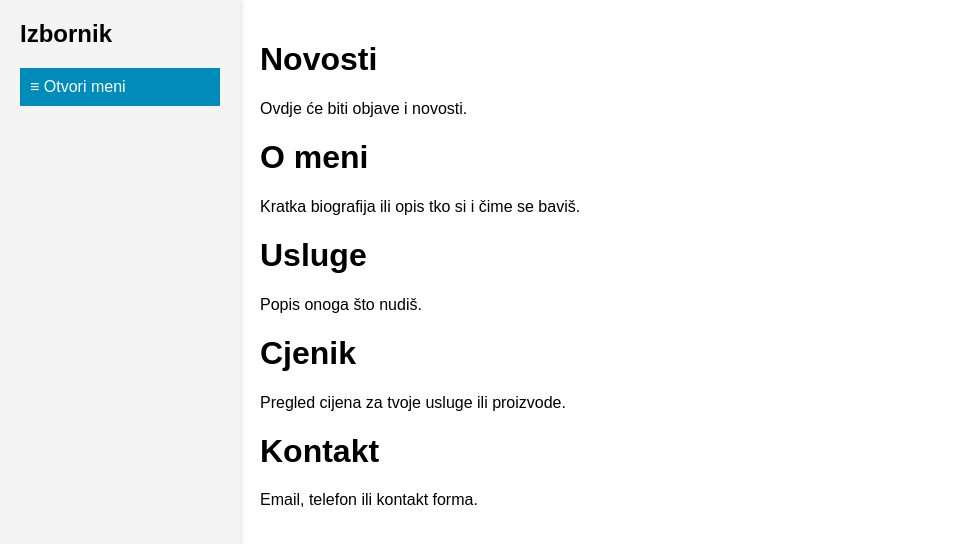
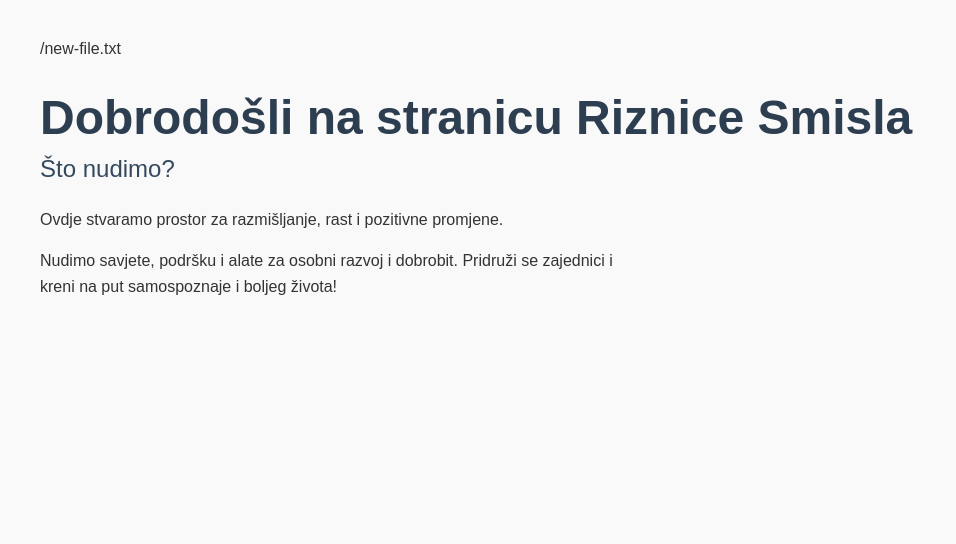
Before and after one commit to RiznicaSmisla/riznicasmisla.hr, a plain HTML site: page index.html in a window 1280 px wide. Shown: the whole page, without its empty margins (0-956 px from the left). Drawn offline with Linux system fonts and the light colour scheme.

Commit message:
Updated 2 files via CloudCannon.

```diff
--- a/index.html
+++ b/index.html
@@ -1,209 +1,44 @@
+/new-file.txt
 <!DOCTYPE html>
-
 <html lang="hr">
-
 <head>
-
-  <meta charset="UTF-8">
-
-  <title>Riznica smisla</title>
-
+  <meta charset="UTF-8" />
+  <meta name="viewport" content="width=device-width, initial-scale=1" />
+  <title>Riznica Smisla</title>
   <style>
-
     body {
-
       font-family: Arial, sans-serif;
-
-      margin: 0;
-
-      padding: 0;
-
-      display: flex;
-
+      margin: 40px;
+      background-color: #f9f9f9;
+      color: #333;
     }
-
-
-
-    /* Sidebar */
-
-    .sidebar {
-
-      width: 200px;
-
-      background-color: #f4f4f4;
-
-      height: 100vh;
-
-      padding: 20px;
-
-      box-shadow: 2px 0 5px rgba(0,0,0,0.1);
-
+    h1 {
+      font-size: 3em; /* veliki naslov */
+      color: #2c3e50;
+      margin-bottom: 0.2em;
     }
-
-
-
-    .sidebar h2 {
-
+    h2 {
+      font-size: 1.5em; /* manji podnaslov */
+      color: #34495e;
       margin-top: 0;
-
+      margin-bottom: 1em;
+      font-weight: normal;
     }
-
-
-
-    .dropdown {
-
-      margin-top: 20px;
-
+    p {
+      font-size: 1em;
+      line-height: 1.6;
+      max-width: 600px;
     }
-
-
-
-    .dropdown-btn {
-
-      background-color: #008cba;
-
-      color: white;
-
-      padding: 10px;
-
-      border: none;
-
-      width: 100%;
-
-      text-align: left;
-
-      cursor: pointer;
-
-      font-size: 16px;
-
-    }
-
-
-
-    .dropdown-content {
-
-      display: none;
-
-      flex-direction: column;
-
-      margin-top: 10px;
-
-    }
-
-
-
-    .dropdown-content a {
-
-      text-decoration: none;
-
-      color: #333;
-
-      padding: 8px 0;
-
-      display: block;
-
-    }
-
-
-
-    .dropdown-content a:hover {
-
-      background-color: #ddd;
-
-    }
-
-
-
-    /* Main content */
-
-    .content {
-
-      padding: 20px;
-
-      flex-grow: 1;
-
-    }
-
   </style>
-
 </head>
-
 <body>
-
-
-
-  <div class="sidebar">
-
-    <h2>Izbornik</h2>
-
-    <div class="dropdown">
-
-      <button class="dropdown-btn" onclick="toggleDropdown()">≡ Otvori meni</button>
-
-      <div class="dropdown-content" id="menu">
-
-        <a href="#novosti">Novosti</a>
-
-        <a href="#omeni">O meni</a>
-
-        <a href="#usluge">Usluge</a>
-
-        <a href="#cjenik">Cjenik</a>
-
-        <a href="#kontakt">Kontakt</a>
-
-      </div>
-
-    </div>
-
-  </div>
-
-
-
-  <div class="content">
-
-    <h1 id="novosti">Novosti</h1>
-
-    <p>Ovdje će biti objave i novosti.</p>
-
-
-
-    <h1 id="omeni">O meni</h1>
-
-    <p>Kratka biografija ili opis tko si i čime se baviš.</p>
-
-
-
-    <h1 id="usluge">Usluge</h1>
-
-    <p>Popis onoga što nudiš.</p>
-
-
-
-    <h1 id="cjenik">Cjenik</h1>
-
-    <p>Pregled cijena za tvoje usluge ili proizvode.</p>
-
-
-
-    <h1 id="kontakt">Kontakt</h1>
-
-    <p>Email, telefon ili kontakt forma.</p>
-
-  </div>
-
-
-
-  <script>
-
-    function toggleDropdown() {
-
-      var menu = document.getElementById("menu");
-
-      if (menu.style.display === "flex") {
-
-        menu.style.display = "none";
-
-      } else {
-
-        menu.style.display = "flex";
+  <h1>Dobrodošli na stranicu Riznice Smisla</h1>
+  <h2>Što nudimo?</h2>
+  <p>
+    Ovdje stvaramo prostor za razmišljanje, rast i pozitivne promjene.
+  </p>
+  <p>
+    Nudimo savjete, podršku i alate za osobni razvoj i dobrobit. Pridruži se zajednici i kreni na put samospoznaje i boljeg života!
+  </p>
+</body>
+</html>
```
Also changed, not shown: new-file.txt.
